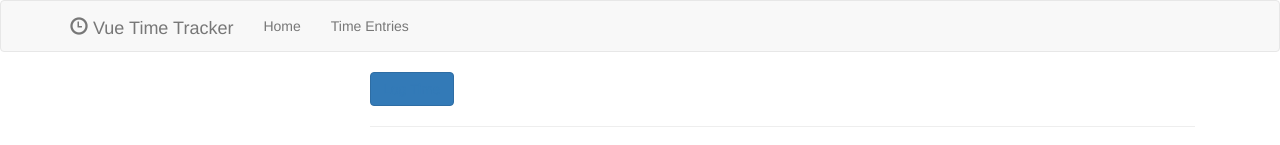
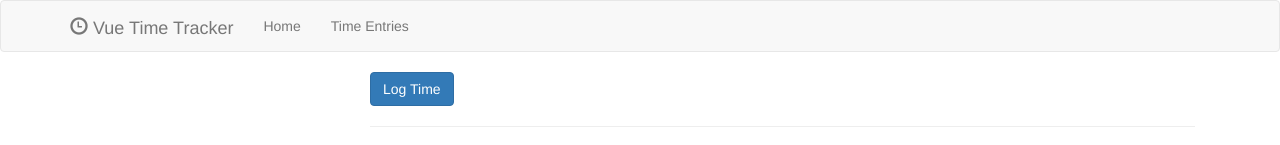
Before and after one commit to michalzagrodzki/Vue-Tutorial, a Vue app: page /time-entries in a window 1280 px wide. Shown: the top 145 px of the page. Built offline with nearby package versions, Linux system fonts and the light colour scheme; what vue-resource would draw is missing.

Commit message:
Correct router-link position. Correct conditionals for showing link or title based on route.

```diff
--- a/src/components/TimeEntries.vue
+++ b/src/components/TimeEntries.vue
@@ -1,14 +1,16 @@
 <template>
   <div>
-    <button v-if="$route.path !== '/time-entries/log-time'"
-            class="btn btn-primary">
+    <template v-if="$route.path !== '/log-time'">
       <router-link :to="{ name: 'logtime' }">
-        Log Time
+        <button
+                class="btn btn-primary">
+            Log Time
+        </button>
       </router-link>
-    </button>
-    <div v-if="$route.path === '/time-entries/log-time'">
+    </template>
+    <template v-else-if="$route.path === '/log-time'">
       <h3>Log Time</h3>
-    </div>
+    </template>
     <hr />
 
     <router-view></router-view>
```
